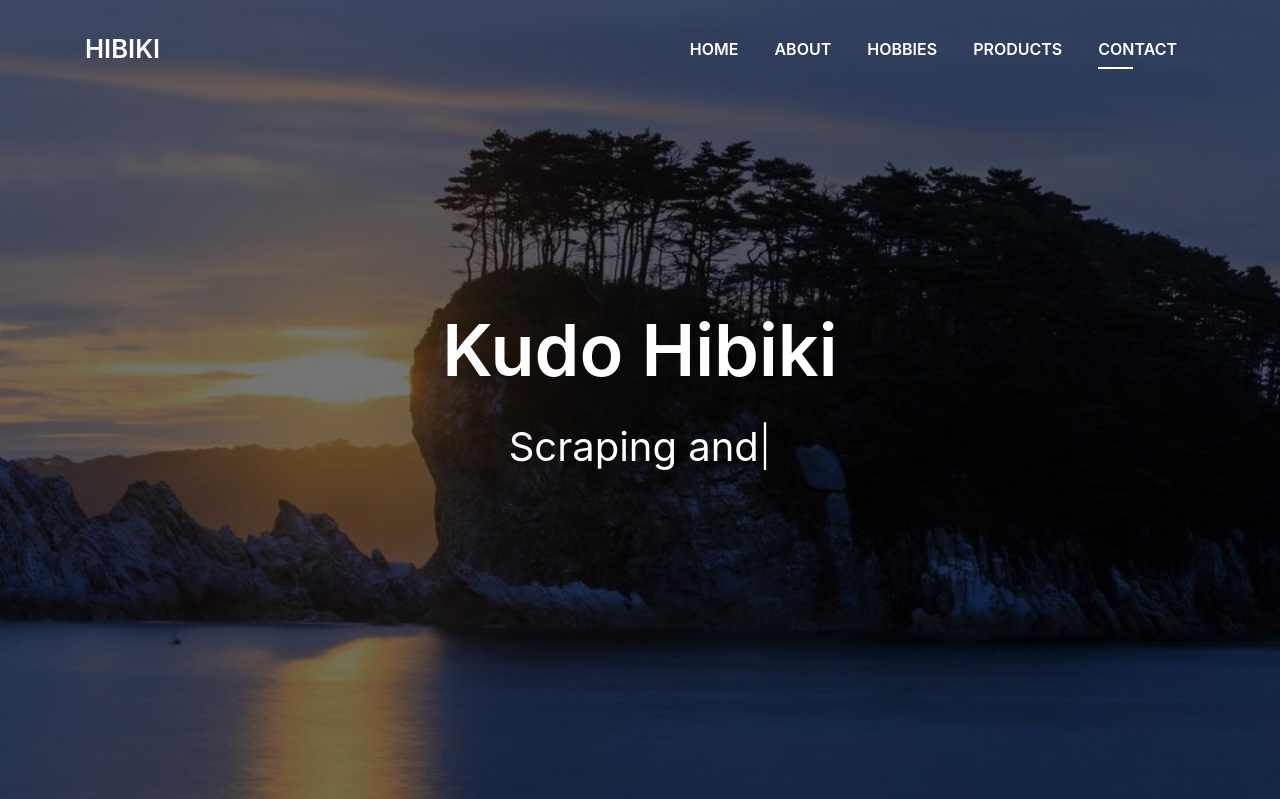
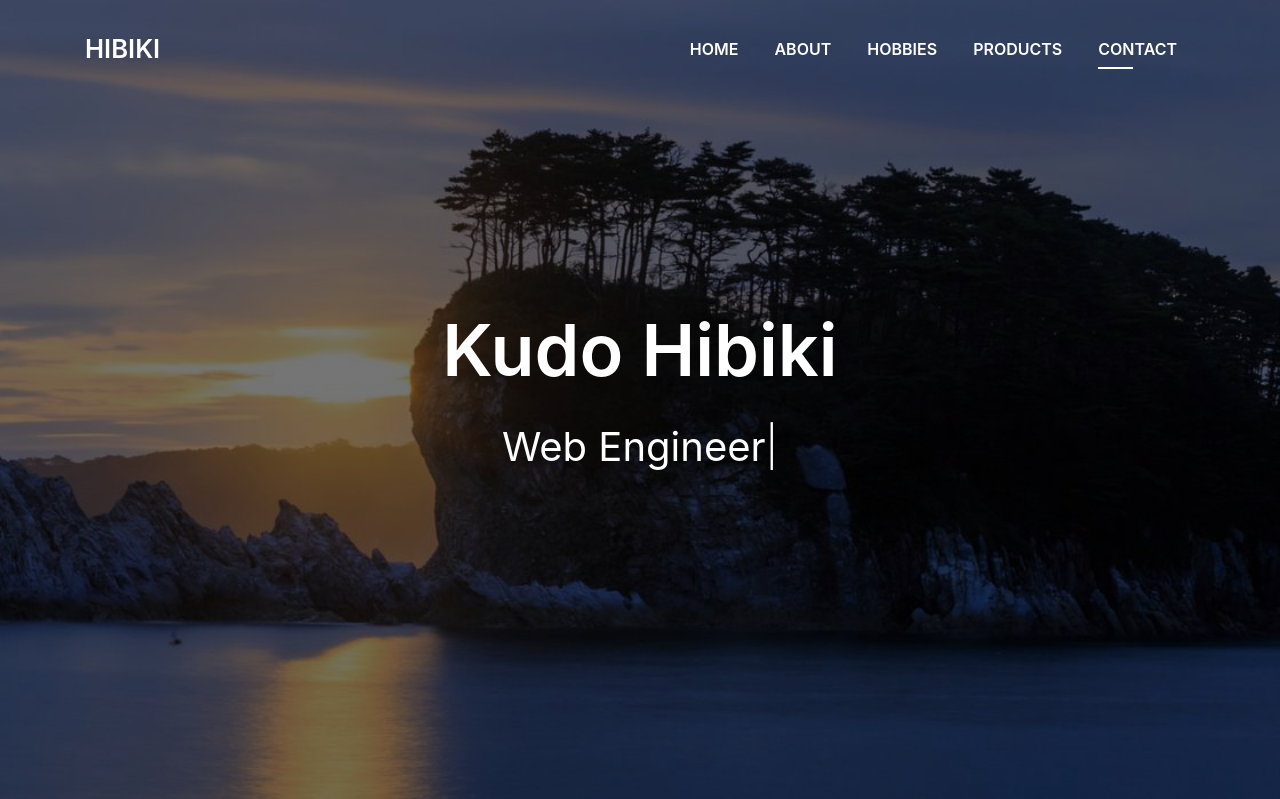
Before and after one commit to hibiki-kudo/portfolio, a Django app: page / in a window 1280 px wide. Shown: the top 799 px of the page. Run offline with Django 3.2, Linux system fonts and the light colour scheme; some libraries are stand-ins or nearby versions; some web fonts are replaced.

Commit message:
プロダクトの準備(一旦終了)
アニメーション・フォントが残ってる

```diff
--- a/templates/index.html
+++ b/templates/index.html
@@ -11,11 +11,10 @@
     <div class="intro-content display-table">
         <div class="table-cell">
             <div class="container">
-                <!--<p class="display-6 color-d">Hello, world!</p>-->
                 <h1 class="intro-title mb-4">Kudo Hibiki</h1>
-                <p class="intro-subtitle"><span class="text-slider-items">Web Engineer, Scraping and Crawling, Machine Learning</span><strong
+                <p class="intro-subtitle"><span
+                        class="text-slider-items">Welcome to Hibiki's Portfolio, Web Engineer</span><strong
                         class="text-slider"></strong></p>
-                <!-- <p class="pt-3"><a class="btn btn-primary btn js-scroll px-4" href="#about" role="button">Learn More</a></p> -->
             </div>
         </div>
     </div>
```
Also changed, not shown: static/css/style-red.css (+5 -5 lines).
